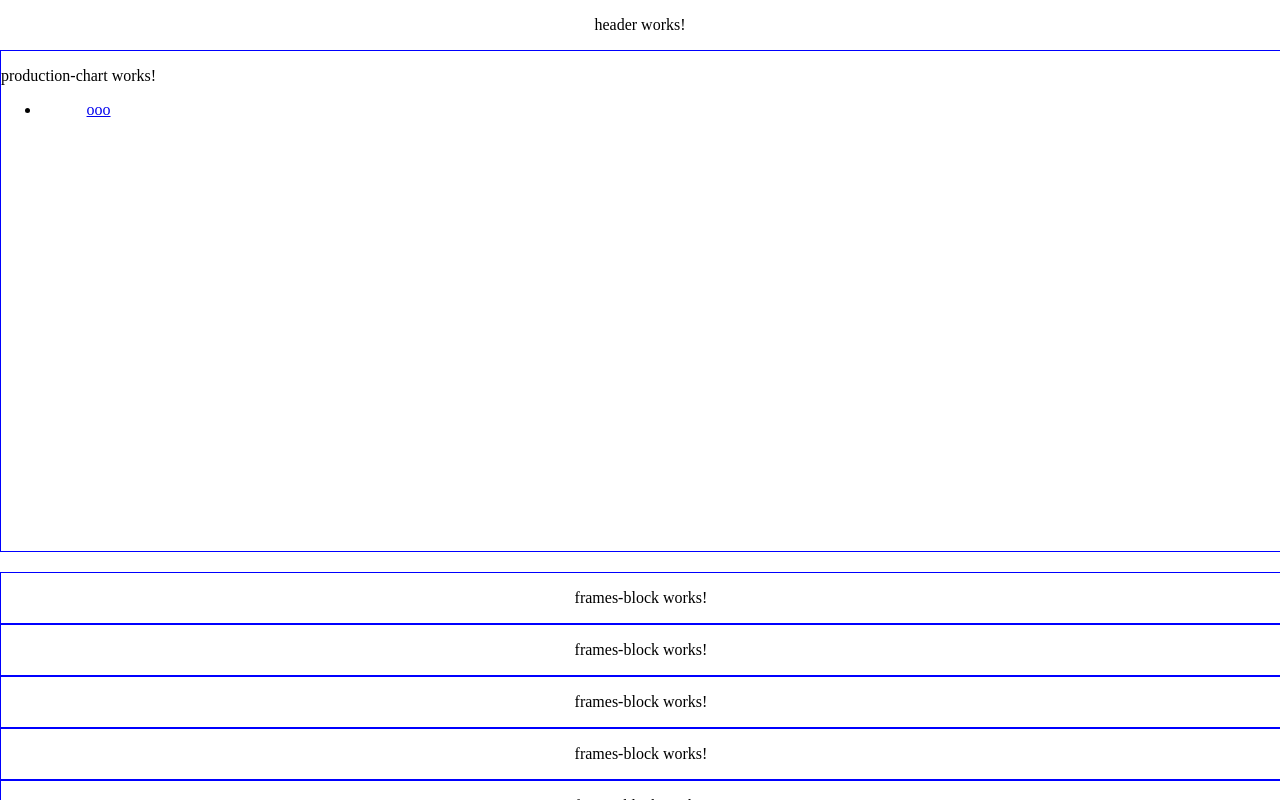
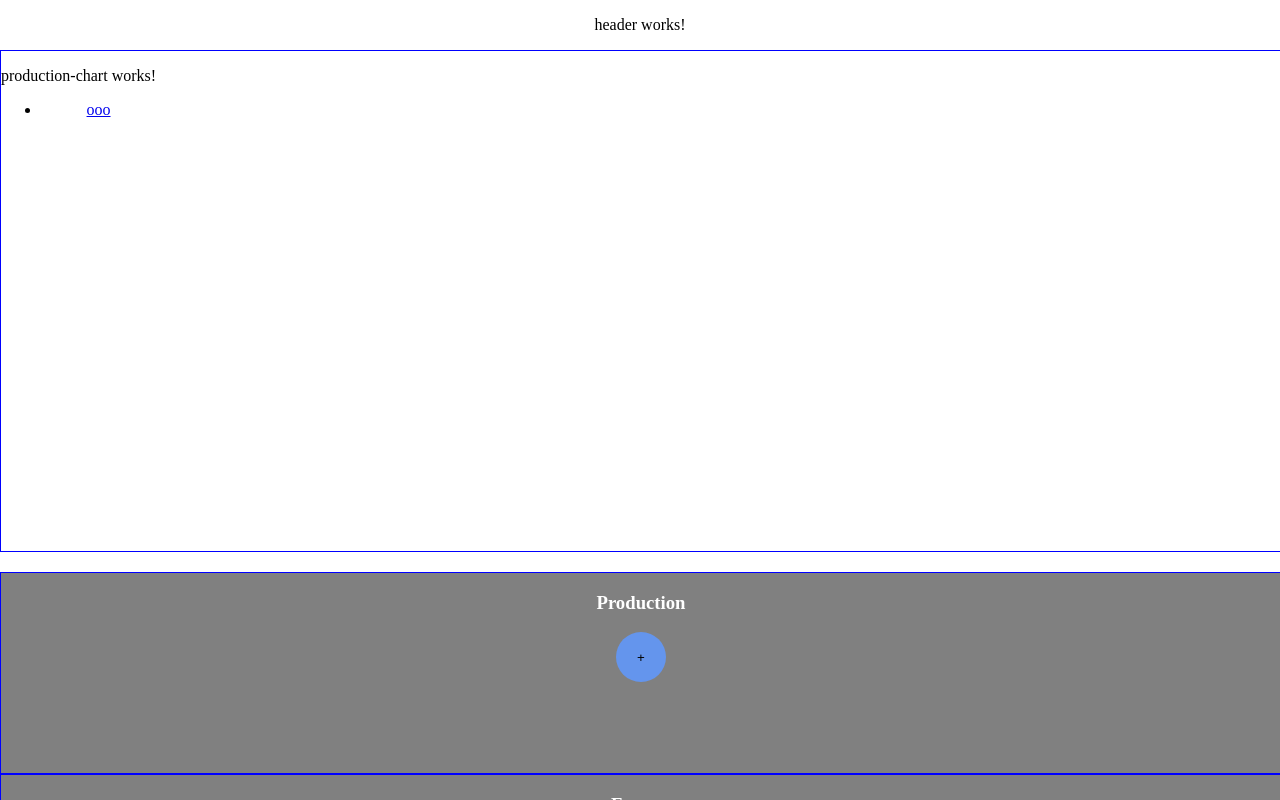
Before and after one commit to polina1009/start-app, an Angular app: page / in a window 1280 px wide. Shown: the top 800 px of the page. Built offline with nearby package versions, Linux system fonts and the light colour scheme.

Commit message:
display name of type sale

```diff
--- a/src/app/pages/production/components/frames/frames.component.css
+++ b/src/app/pages/production/components/frames/frames.component.css
@@ -0,0 +1,16 @@
+.frames-cont {
+  width: 100%;
+  height: 200px;
+  background: gray;
+  color: white;
+}
+
+.btn {
+  width: 50px;
+  height: 50px;
+  border: 0;
+  outline: 0;
+  background: cornflowerblue;
+  border-radius: 50%;
+  cursor: pointer;
+}
--- a/src/app/pages/production/components/frames/frames.component.html
+++ b/src/app/pages/production/components/frames/frames.component.html
@@ -1,5 +1,4 @@
 <div class="big frames-cont">
-  <p>
-    frames-block works!
-  </p>
+  <h3>{{ type.name }}</h3>
+  <button class="btn" type="submit" (click)="setClick()">+</button>
 </div>
--- a/src/app/pages/production/components/frames/frames.component.ts
+++ b/src/app/pages/production/components/frames/frames.component.ts
@@ -1,15 +1,34 @@
-import { Component, OnInit } from '@angular/core';
+import {Component, Input, OnInit} from '@angular/core';
+import {ProductionService } from '../../production.service';
+import {SaleInterface, SaleTypeInterface} from '../../sale.interface';
 
 @Component({
   selector: 'app-frames',
   templateUrl: './frames.component.html',
   styleUrls: ['./frames.component.css']
 })
+
 export class FramesComponent implements OnInit {
+  @Input()
+  public type: SaleTypeInterface;
 
-  constructor() { }
+  public sales: SaleInterface[];
+
+  constructor(private prodService: ProductionService) {
+    this.sales = [];
+  }
+
+  public setClick() {
+    console.log('click!!');
+  }
 
   ngOnInit() {
+    this.getSales();
+  }
+
+  private getSales(): void {
+    const sales = this.prodService.getSalesByType(this.type.id);
+    console.log(sales);
   }
 
 }
--- a/src/app/pages/production/mock-sales.ts
+++ b/src/app/pages/production/mock-sales.ts
@@ -4,5 +4,19 @@ export const sales = [
   {date: new Date('1/2/17').getTime(), type: {id: 1, name: 'Frames'}, amount: 500},
   {date: new Date('1/3/17').getTime(), type: {id: 2, name: 'Services'}, amount: 500},
   {date: new Date('1/4/17').getTime(), type: {id: 3, name: 'Rx Lenses'}, amount: 500},
-  {date: new Date('1/5/17').getTime(), type: {id: 4, name: 'Contact-lenses'}, amount: 500}
+  {date: new Date('1/5/17').getTime(), type: {id: 4, name: 'Contact-lenses'}, amount: 500},
+  {date: new Date('1/6/17').getTime(), type: {id: 0, name: 'Production'}, amount: 500},
+  {date: new Date('1/7/17').getTime(), type: {id: 0, name: 'Production'}, amount: 500},
+  {date: new Date('1/8/17').getTime(), type: {id: 0, name: 'Production'}, amount: 500},
+  {date: new Date('1/9/17').getTime(), type: {id: 0, name: 'Production'}, amount: 500},
+  {date: new Date('1/10/17').getTime(), type: {id: 0, name: 'Production'}, amount: 500},
+  {date: new Date('1/11/17').getTime(), type: {id: 0, name: 'Production'}, amount: 500},
+  {date: new Date('1/12/17').getTime(), type: {id: 0, name: 'Production'}, amount: 500},
+  {date: new Date('2/1/17').getTime(), type: {id: 0, name: 'Production'}, amount: 500},
+  {date: new Date('3/1/17').getTime(), type: {id: 0, name: 'Production'}, amount: 500},
+  {date: new Date('4/1/17').getTime(), type: {id: 0, name: 'Production'}, amount: 500},
+  {date: new Date('5/1/17').getTime(), type: {id: 0, name: 'Production'}, amount: 500},
+  {date: new Date('6/1/17').getTime(), type: {id: 0, name: 'Production'}, amount: 500},
+  {date: new Date('7/1/17').getTime(), type: {id: 0, name: 'Production'}, amount: 500},
+  {date: new Date('8/1/17').getTime(), type: {id: 0, name: 'Production'}, amount: 500}
 ];
--- a/src/app/pages/production/production.component.html
+++ b/src/app/pages/production/production.component.html
@@ -1,8 +1,9 @@
 <div class="big prod-cont">
   <app-production-chart></app-production-chart>
 </div>
-<app-frames></app-frames>
-<app-frames></app-frames>
-<app-frames></app-frames>
-<app-frames></app-frames>
-<app-frames></app-frames>
+<app-frames [type]="{id: 0, name: 'Production'}"></app-frames>
+<app-frames [type]="{id: 1, name: 'Frames'}"></app-frames>
+<app-frames [type]="{id: 2, name: 'Services'}"></app-frames>
+<app-frames [type]="{id: 3, name: 'Rx Lenses'}"></app-frames>
+<app-frames [type]="{id: 4, name: 'Contact Lenses'}"></app-frames>
+<app-frames [type]="{id: 4, name: 'Other'}"></app-frames>
--- a/src/app/pages/production/production.service.ts
+++ b/src/app/pages/production/production.service.ts
@@ -1,6 +1,6 @@
 import { Injectable } from '@angular/core';
 import { sales } from './mock-sales';
-import {SaleByMonthInterface, SaleInterface, SaleTypeInterface} from './sale.interface';
+import {SaleByMonthInterface, SaleInterface, SumSaleInterface} from './sale.interface';
 import { SaleClass } from './sale.class';
 
 
@@ -10,6 +10,7 @@ export class ProductionService {
   // todo private sales list
   private salesList: SaleInterface[]; // Just implemented interface without default state
   private filteredSalesList: SaleInterface[];
+  private totalSale: SumSaleInterface[];
 
   private static getPreparedSales(salesList): SaleInterface[] { // real return type description
     return salesList.map((sale): SaleInterface => new SaleClass(sale));
@@ -18,6 +19,7 @@ export class ProductionService {
 
     this.salesList = []; // Setting default state
     this.filteredSalesList = [];
+    this.totalSale = [];
     this.setSales();
     this.filterSales(1483221600000, 1483221600000);
 
@@ -33,13 +35,24 @@ export class ProductionService {
   //   });
   // }
 
+  getSalesByType(type: number): SumSaleInterface {
+    let total = 0;
+    const salesList = this.filteredSalesList.filter((el) => {
+      total += el.amount;
+      return el.type.id === type;
+    });
+     return {
+       sales: salesList,
+       totalAmount: total
+     };
+  }
+
   private setSales(): void {
     this.salesList = ProductionService.getPreparedSales(sales);
+  }
 
-    console.log(this.salesList);
-  }
+
   private filterSales(from: number, to: number): void {
     this.filteredSalesList = this.salesList.filter((interval) => interval.date <= to && interval.date >= from);
-    console.log(this.filteredSalesList);
   }
 }
```
Also changed, not shown: src/app/pages/production/sale.interface.ts (+6 -1 lines), src/app/pages/production/type.class.ts (deleted, +0 -10 lines).
